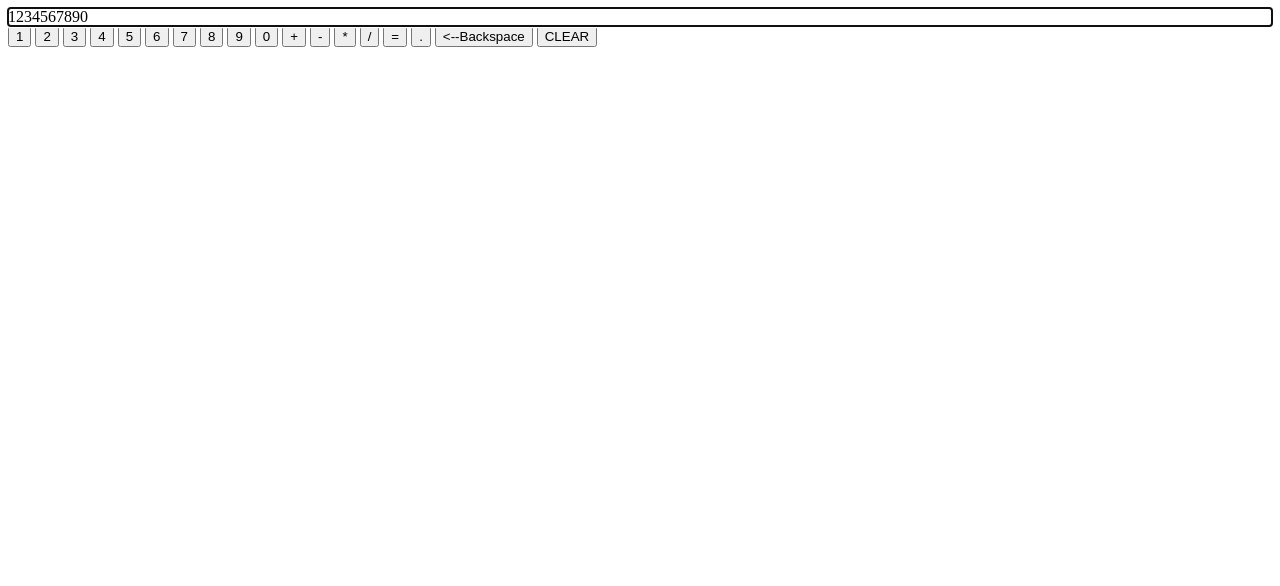
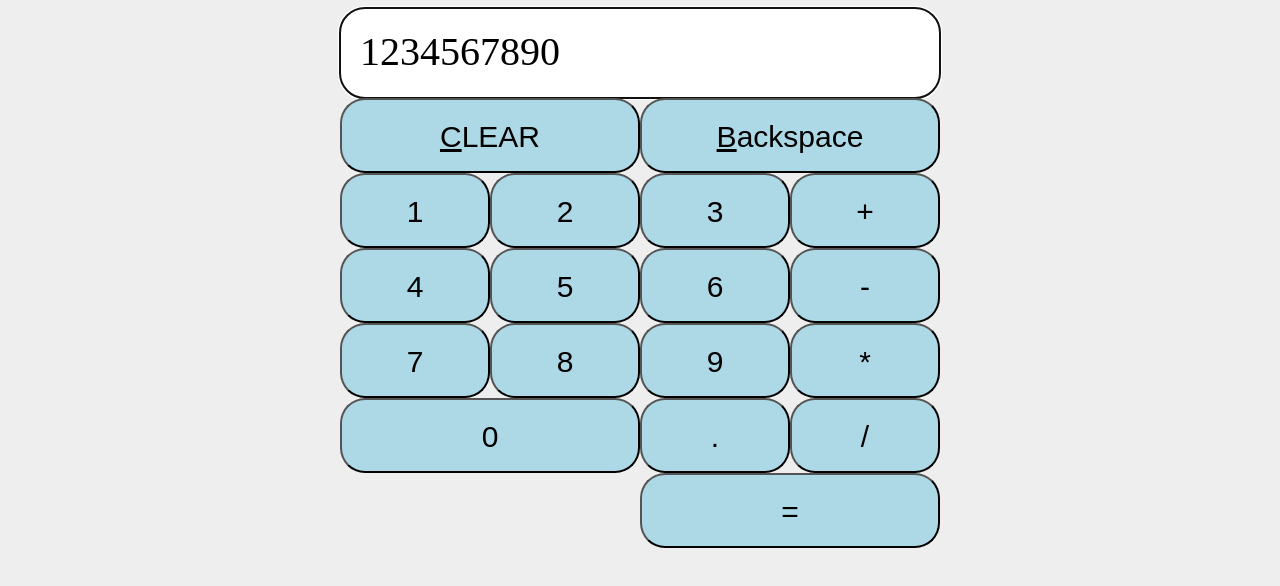
Before and after one commit to jozsefcsernatoni/basic-calculator, a plain HTML site: page index.html in a window 1280 px wide. Drawn offline with Linux system fonts and the light colour scheme.

Commit message:
Completed v1.0
Changed default title to a custom one
Linked css stylesheet
Changed buttons order to make the design more appealing

```diff
--- a/index.html
+++ b/index.html
@@ -3,29 +3,33 @@
 <head>
     <meta charset="UTF-8">
     <meta name="viewport" content="width=device-width, initial-scale=1.0">
-    <title>Document</title>
+    <title>Basic Calculator</title>
+    <link rel="stylesheet" href="./css/custom.css">
 </head>
 <body>
     <div class="container">
         <div class="display" tabindex="0" >1234567890</div>
+        <button type="button" value="C" class="double functions red">CLEAR</button>
+        <button type="button" value="B" class="double functions">Backspace</button>
         <button type="button" value="1">1</button>
         <button type="button" value="2">2</button>
         <button type="button" value="3">3</button>
+        <button type="button" value="+">+</button>
         <button type="button" value="4">4</button>
         <button type="button" value="5">5</button>
         <button type="button" value="6">6</button>
+        <button type="button" value="-">-</button>
         <button type="button" value="7">7</button>
         <button type="button" value="8">8</button>
         <button type="button" value="9">9</button>
-        <button type="button" value="0">0</button>
-        <button type="button" value="+">+</button>
-        <button type="button" value="-">-</button>
         <button type="button" value="*">*</button>
+        <button type="button" value="0" class="double">0</button>
+        <button type="button" value="." id="dot">.</button>
         <button type="button" value="/">/</button>
-        <button type="button" value="=">=</button>
-        <button type="button" value="." id="dot">.</button>
-        <button type="button" value="B"><--Backspace</button>
-        <button type="button" value="C">CLEAR</button>
+        <button type="button" value="=" class="double orange">=</button>
+
+
+
     </div>
     <script src="./js/custom.js"></script>
 </body>
```
